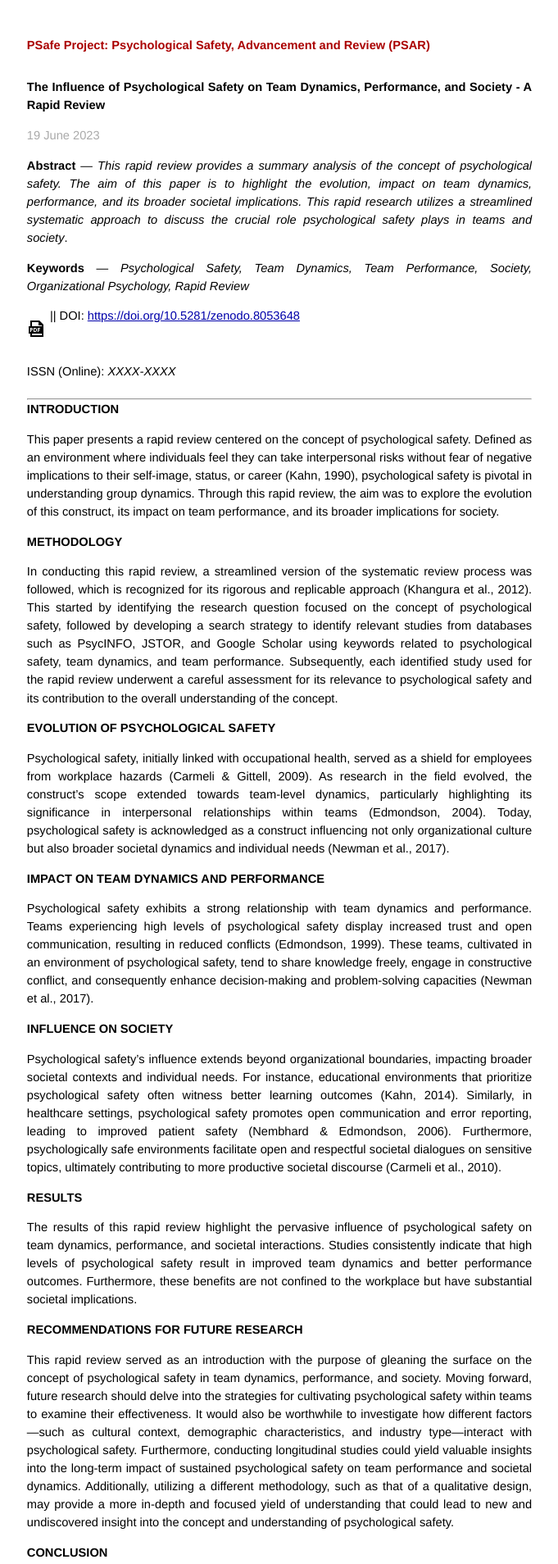
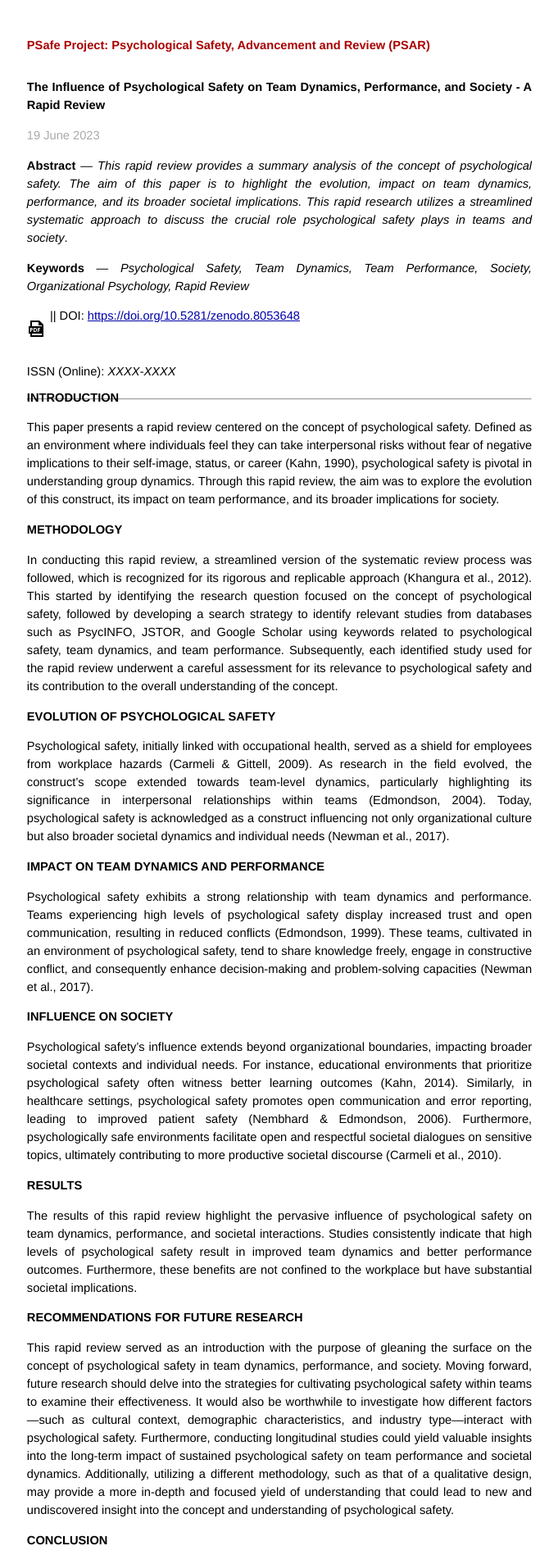
Before and after one commit to atidbit/psafe, a Jekyll site: the page built from _posts/2023-06-19-influence-of-psychological-safety-a-rapid-review.md, in a window 1280 px wide. Shown: the top 1908 px of the page at 82% size, without its empty margins (299-980 px from the left). Built offline with Jekyll 4.4.1, drawn with Linux system fonts in a browser that asks for light colours.

Commit message:
Update 2023-06-19-influence-of-psychological-safety-a-rapid-review.md

```diff
--- a/_posts/2023-06-19-influence-of-psychological-safety-a-rapid-review.md
+++ b/_posts/2023-06-19-influence-of-psychological-safety-a-rapid-review.md
@@ -22,7 +22,7 @@
 
 ISSN (Online): _XXXX-XXXX_
 <br><br>
-<hr style="margin-top:-1em">
+<hr style="margin-top:-1em;margin-bottom:-1em">
 
 
 ### INTRODUCTION
```
